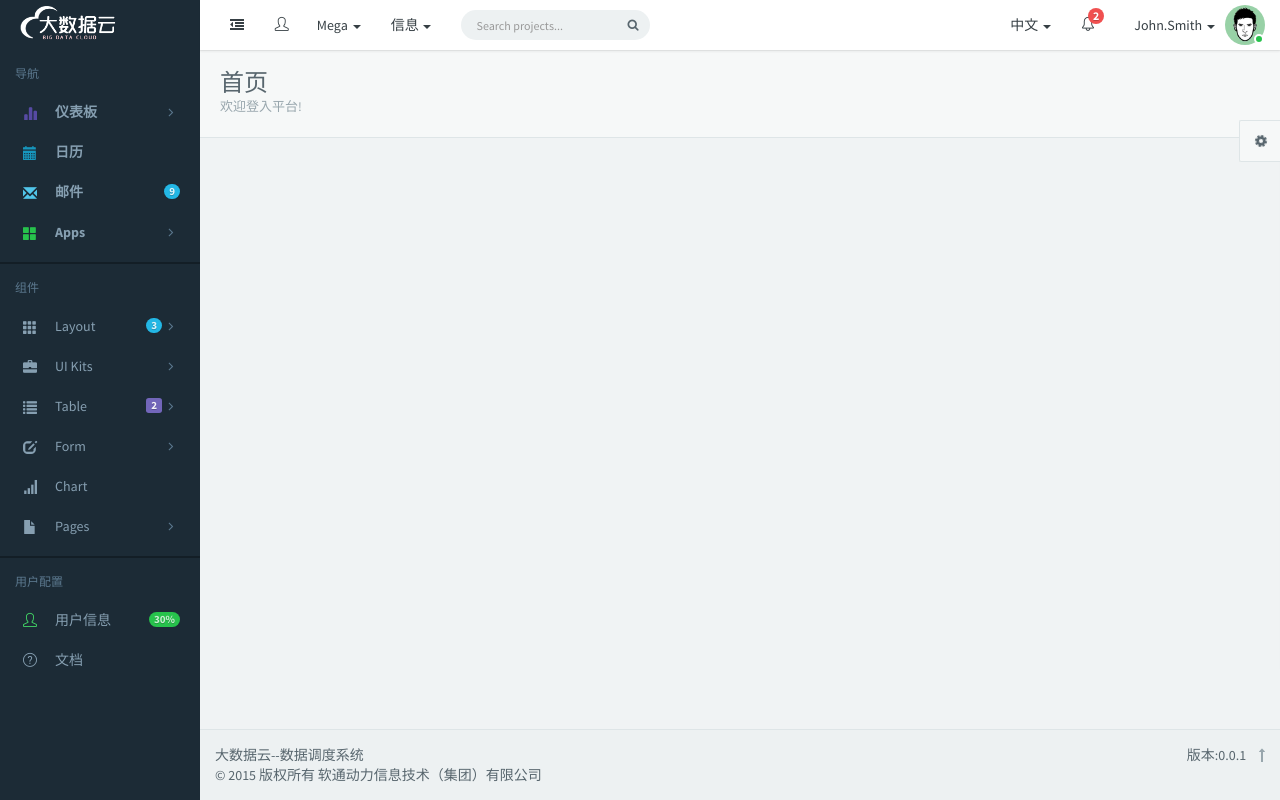
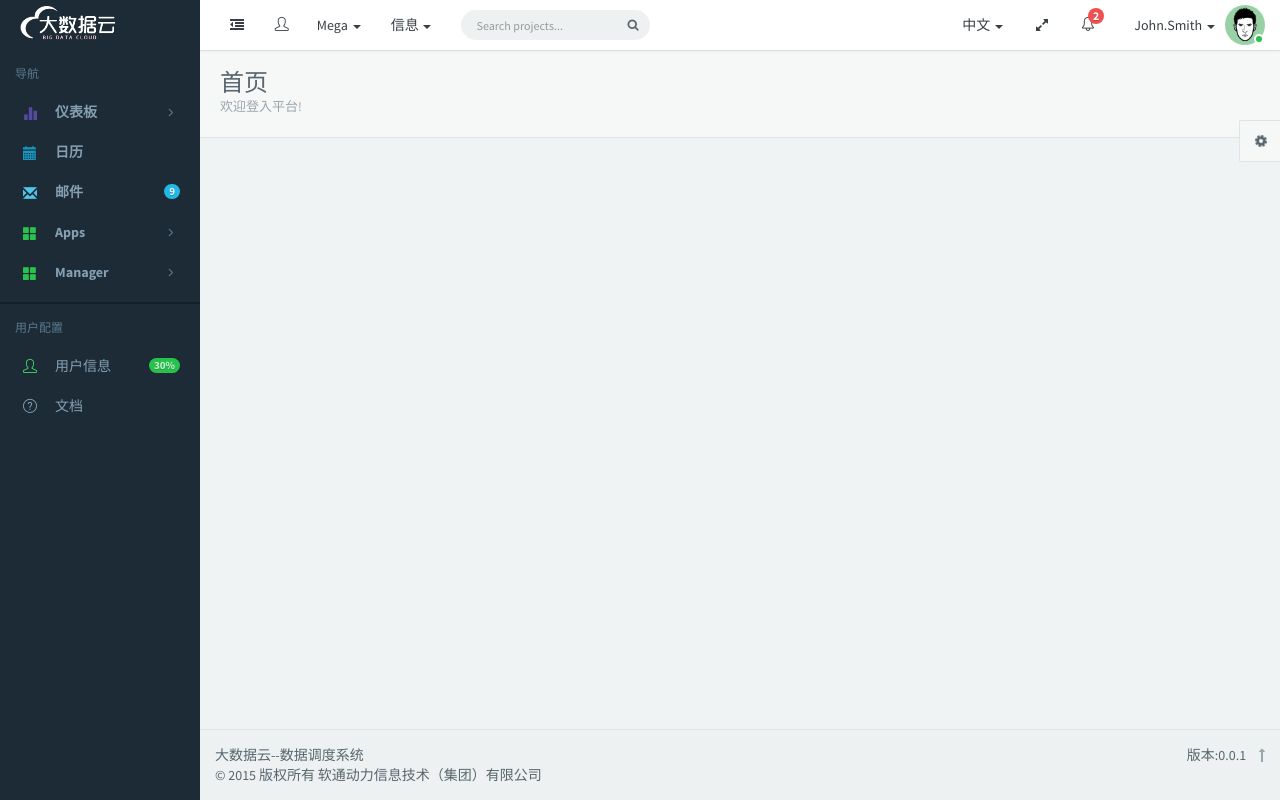
Before and after one commit to lidey/spark-worker, a Python web app: template templates/index.html in a window 1280 px wide. Run offline with Jinja, Linux system fonts and the light colour scheme; the template is opened without the code that fills it, so the values that code supplies are empty; some libraries are stand-ins or nearby versions.

Commit message:
添加任务模块

```diff
--- a/application.py
+++ b/application.py
@@ -10,7 +10,7 @@
     "static_path": os.path.join(os.path.dirname(__file__), "static"),
     "cookie_secret": "61oETzKXQAGaYdkL5gEmGeJJFuYh7EQnp2XdTP1o/Vo=",
     "login_url": "/user/login",
-    "xsrf_cookies": True,
+    "xsrf_cookies": False,
     'debug': True,
 }
 
--- a/static/js/config.js
+++ b/static/js/config.js
@@ -28,4 +28,8 @@
             $translateProvider.preferredLanguage('zh_CN');
             // Tell the module to store the language in the local storage
             $translateProvider.useLocalStorage();
-        }]);
+        }])
+        .config(function ($httpProvider) {
+            $httpProvider.defaults.xsrfCookieName = "_xsrf";
+            $httpProvider.defaults.xsrfHeaderName = "X-XSRFToken";
+        });
--- /dev/null
+++ b/static/js/router/job.js
@@ -0,0 +1,34 @@
+angular.module('app').run(
+    [          '$rootScope', '$state', '$stateParams',
+      function ($rootScope,   $state,   $stateParams) {
+          $rootScope.$state = $state;
+          $rootScope.$stateParams = $stateParams;
+      }
+    ]
+  ).config(['$stateProvider', function ($stateProvider) {
+        $stateProvider.state('app.job',{
+                        url: '/job',
+                        templateUrl: 'static/tpl/job/index.html',
+                        resolve: {
+                            deps: ['$ocLazyLoad',
+                                function ($ocLazyLoad) {
+                                     return $ocLazyLoad.load('textAngular').then(function(){
+                                    return $ocLazyLoad.load(['static/js/app/job/job.js',
+                                                   'static/js/app/job/job-service.js',
+                                                     'static/vendor/libs/moment.min.js']);
+                                         })
+                                }]
+                  }
+                    }).state('app.job.new',{
+                         url: '/add',
+                         templateUrl: 'static/tpl/job/job.new.html'
+                    }).state('app.job.list',{
+                         url: '/list/{status:[0-9]{1,5}}',
+                         templateUrl: 'static/tpl/job/job.list.html'
+                    }).state('app.job.info', {
+                         url: '/info/{id}',
+                         templateUrl: 'static/tpl/job/job.info.html'
+                    })
+
+
+    }])
--- a/static/tpl/blocks/nav.html
+++ b/static/tpl/blocks/nav.html
@@ -44,6 +44,7 @@
             <span class="font-bold" translate="aside.nav.EMAIL">Email</span>
         </a>
     </li>
+
     <li>
         <a href class="auto">
       <span class="pull-right text-muted">
@@ -76,291 +77,27 @@
             </li>
         </ul>
     </li>
-
-    <li class="line dk"></li>
-
-    <li class="hidden-folded padder m-t m-b-sm text-muted text-xs">
-        <span translate="aside.nav.components.COMPONENTS">Components</span>
-    </li>
     <li>
         <a href class="auto">
       <span class="pull-right text-muted">
         <i class="fa fa-fw fa-angle-right text"></i>
         <i class="fa fa-fw fa-angle-down text-active"></i>
       </span>
-            <b class="badge bg-info pull-right">3</b>
-            <i class="glyphicon glyphicon-th"></i>
-            <span>Layout</span>
+            <i class="glyphicon glyphicon-th-large icon text-success"></i>
+            <span class="font-bold">Manager</span>
         </a>
         <ul class="nav nav-sub dk">
             <li class="nav-sub-header">
                 <a href>
-                    <span>Layout</span>
+                    <span>Manager</span>
                 </a>
             </li>
             <li ui-sref-active="active">
-                <a ui-sref="layout.app">
-                    <span>Application</span>
+                <a ui-sref="app.job">
+                    <span>Jobs</span>
                 </a>
             </li>
-            <li ui-sref-active="active">
-                <a ui-sref="layout.fullwidth">
-                    <span>Full width</span>
-                </a>
-            </li>
-            <li ui-sref-active="active">
-                <a ui-sref="layout.mobile">
-                    <span>Mobile</span>
-                </a>
-            </li>
-        </ul>
-    </li>
-    <li ng-class="{active:$state.includes('app.ui')}">
-        <a href class="auto">
-      <span class="pull-right text-muted">
-        <i class="fa fa-fw fa-angle-right text"></i>
-        <i class="fa fa-fw fa-angle-down text-active"></i>
-      </span>
-            <i class="glyphicon glyphicon-briefcase icon"></i>
-            <span translate="aside.nav.components.ui_kits.UI_KITS">UI Kits</span>
-        </a>
-        <ul class="nav nav-sub dk">
-            <li class="nav-sub-header">
-                <a href>
-                    <span translate="aside.nav.components.ui_kits.UI_KITS">UI Kits</span>
-                </a>
-            </li>
-            <li ui-sref-active="active">
-                <a ui-sref="app.ui.buttons">
-                    <span translate="aside.nav.components.ui_kits.BUTTONS">Buttons</span>
-                </a>
-            </li>
-            <li ui-sref-active="active">
-                <a ui-sref="app.ui.icons">
-                    <b class="badge bg-info pull-right">3</b>
-                    <span translate="aside.nav.components.ui_kits.ICONS">Icons</span>
-                </a>
-            </li>
-            <li ui-sref-active="active">
-                <a ui-sref="app.ui.grid">
-                    <span translate="aside.nav.components.ui_kits.GRID">Grid</span>
-                </a>
-            </li>
-            <li ui-sref-active="active">
-                <a ui-sref="app.ui.widgets">
-                    <b class="badge bg-success pull-right">13</b>
-                    <span translate="aside.nav.WIDGETS">Widgets</span>
-                </a>
-            </li>
-            <li ui-sref-active="active">
-                <a ui-sref="app.ui.bootstrap">
-                    <b class="badge bg-primary pull-right">16</b>
-                    <span translate="aside.nav.components.ui_kits.BOOTSTRAP">Bootstrap</span>
-                </a>
-            </li>
-            <li ui-sref-active="active">
-                <a ui-sref="app.ui.sortable">
-                    <span translate="aside.nav.components.ui_kits.SORTABLE">Sortable</span>
-                </a>
-            </li>
-            <li ui-sref-active="active">
-                <a ui-sref="app.ui.portlet">
-                    <span translate="aside.nav.components.ui_kits.PORTLET">Portlet</span>
-                </a>
-            </li>
-            <li ui-sref-active="active">
-                <a ui-sref="app.ui.timeline">
-                    <span translate="aside.nav.components.ui_kits.TIMELINE">Timeline</span>
-                </a>
-            </li>
-            <li ui-sref-active="active">
-                <a ui-sref="app.ui.tree">
-                    <span>Tree</span>
-                </a>
-            </li>
-            <li ui-sref-active="active">
-                <a ui-sref="app.ui.toaster">
-                    <span>Toaster</span>
-                </a>
-            </li>
-            <li ui-sref-active="active">
-                <a ui-sref="app.ui.jvectormap">
-                    <span translate="aside.nav.components.ui_kits.VECTOR_MAP">Vector Map</span>
-                </a>
-            </li>
-            <li ui-sref-active="active">
-                <a ui-sref="app.ui.googlemap">
-                    <span>Google Map</span>
-                </a>
-            </li>
-        </ul>
-    </li>
-    <li ng-class="{active:$state.includes('app.table')}">
-        <a href class="auto">
-      <span class="pull-right text-muted">
-        <i class="fa fa-fw fa-angle-right text"></i>
-        <i class="fa fa-fw fa-angle-down text-active"></i>
-      </span>
-            <b class="label bg-primary pull-right">2</b>
-            <i class="glyphicon glyphicon-list"></i>
-            <span translate="aside.nav.components.table.TABLE">Table</span>
-        </a>
-        <ul class="nav nav-sub dk">
-            <li class="nav-sub-header">
-                <a href>
-                    <span translate="aside.nav.components.table.TABLE">Table</span>
-                </a>
-            </li>
-            <li ui-sref-active="active">
-                <a ui-sref="app.table.static">
-                    <span translate="aside.nav.components.table.TABLE_STATIC">Table static</span>
-                </a>
-            </li>
-            <li ui-sref-active="active">
-                <a ui-sref="app.table.datatable">
-                    <span translate="aside.nav.components.table.DATATABLE">Datatable</span>
-                </a>
-            </li>
-            <li ui-sref-active="active">
-                <a ui-sref="app.table.footable">
-                    <span translate="aside.nav.components.table.FOOTABLE">Footable</span>
-                </a>
-            </li>
-            <li ui-sref-active="active">
-                <a ui-sref="app.table.grid">
-                    <span>ngGrid</span>
-                </a>
-            </li>
-        </ul>
-    </li>
-    <li ng-class="{active:$state.includes('app.form')}">
-        <a href class="auto">
-      <span class="pull-right text-muted">
-        <i class="fa fa-fw fa-angle-right text"></i>
-        <i class="fa fa-fw fa-angle-down text-active"></i>
-      </span>
-            <i class="glyphicon glyphicon-edit"></i>
-            <span translate="aside.nav.components.form.FORM">Form</span>
-        </a>
-        <ul class="nav nav-sub dk">
-            <li class="nav-sub-header">
-                <a href>
-                    <span translate="aside.nav.components.form.FORM">Form</span>
-                </a>
-            </li>
-            <li ui-sref-active="active">
-                <a ui-sref="app.form.elements">
-                    <span translate="aside.nav.components.form.FORM_ELEMENTS">Form elements</span>
-                </a>
-            </li>
-            <li ui-sref-active="active">
-                <a ui-sref="app.form.validation">
-                    <span translate="aside.nav.components.form.FORM_VALIDATION">Form validation</span>
-                </a>
-            </li>
-            <li ui-sref-active="active">
-                <a ui-sref="app.form.wizard">
-                    <span translate="aside.nav.components.form.FORM_WIZARD">Form wizard</span>
-                </a>
-            </li>
-            <li ui-sref-active="active">
-                <a ui-sref="app.form.fileupload">
-                    <span>File upload</span>
-                </a>
-            </li>
-            <li ui-sref-active="active">
-                <a ui-sref="app.form.imagecrop">
-                    <span>Image crop</span>
-                </a>
-            </li>
-            <li ui-sref-active="active">
-                <a ui-sref="app.form.select">
-                    <span>Select</span>
-                </a>
-            </li>
-            <li ui-sref-active="active">
-                <a ui-sref="app.form.slider">
-                    <span>Slider</span>
-                </a>
-            </li>
-            <li ui-sref-active="active">
-                <a ui-sref="app.form.editor">
-                    <span>Editor</span>
-                </a>
-            </li>
-        </ul>
-    </li>
-    <li ui-sref-active="active">
-        <a ui-sref="app.chart">
-            <i class="glyphicon glyphicon-signal"></i>
-            <span translate="aside.nav.components.CHART">Chart</span>
-        </a>
-    </li>
-    <li ng-class="{active:$state.includes('app.page')}">
-        <a href class="auto">
-      <span class="pull-right text-muted">
-        <i class="fa fa-fw fa-angle-right text"></i>
-        <i class="fa fa-fw fa-angle-down text-active"></i>
-      </span>
-            <i class="glyphicon glyphicon-file icon"></i>
-            <span translate="aside.nav.components.pages.PAGES">Pages</span>
-        </a>
-        <ul class="nav nav-sub dk">
-            <li class="nav-sub-header">
-                <a href>
-                    <span translate="aside.nav.components.pages.PAGES">Pages</span>
-                </a>
-            </li>
-            <li ui-sref-active="active">
-                <a ui-sref="app.page.profile">
-                    <span translate="aside.nav.components.pages.PROFILE">Profile</span>
-                </a>
-            </li>
-            <li ui-sref-active="active">
-                <a ui-sref="app.page.post">
-                    <span translate="aside.nav.components.pages.POST">Post</span>
-                </a>
-            </li>
-            <li ui-sref-active="active">
-                <a ui-sref="app.page.search">
-                    <span translate="aside.nav.components.pages.SEARCH">Search</span>
-                </a>
-            </li>
-            <li ui-sref-active="active">
-                <a ui-sref="app.page.invoice">
-                    <span translate="aside.nav.components.pages.INVOICE">Invoice</span>
-                </a>
-            </li>
-            <li ui-sref-active="active">
-                <a ui-sref="app.page.price">
-                    <span>Price</span>
-                </a>
-            </li>
-            <li>
-                <a ui-sref="lockme">
-                    <span translate="aside.nav.components.pages.LOCK_SCREEN">Lock screen</span>
-                </a>
-            </li>
-            <li>
-                <a ui-sref="access.signin">
-                    <span translate="aside.nav.components.pages.SIGNIN">Signin</span>
-                </a>
-            </li>
-            <li>
-                <a ui-sref="access.signup">
-                    <span translate="aside.nav.components.pages.SIGNUP">Signup</span>
-                </a>
-            </li>
-            <li>
-                <a ui-sref="access.forgotpwd">
-                    <span translate="aside.nav.components.pages.FORGOT_PASSWORD">Forgot password</span>
-                </a>
-            </li>
-            <li>
-                <a ui-sref="access.404">
-                    <span translate="aside.nav.components.pages.404">404</span>
-                </a>
-            </li>
+
         </ul>
     </li>
 
--- a/templates/index.html
+++ b/templates/index.html
@@ -61,6 +61,8 @@
   <script src="static/js/directives/ui-toggleclass.js"></script>
   <script src="static/js/directives/ui-validate.js"></script>
   <script src="static/js/controllers/bootstrap.js"></script>
+  <script src="static/js/router/job.js"></script>
+
   <!-- Lazy loading -->
 </body>
 </html>
```
Also changed, not shown: app/core/base_handler.py (+17 -0 lines), app/handlers/job_handler.py (+67 -4 lines), app/model/job_model.py (added, +25 -0 lines), static/js/app/job/job-service.js (added, +49 -0 lines), static/js/app/job/job.js (added, +80 -0 lines), static/js/app/job/jobs.json (added, +10 -0 lines), static/tpl/job/index.html (added, +35 -0 lines), static/tpl/job/job.info.html (added, +24 -0 lines), static/tpl/job/job.list.html (added, +41 -0 lines), static/tpl/job/job.new.html (added, +24 -0 lines), app/core/tools.py (line endings or trailing spaces). Lines whose indentation alone changed are shown as unchanged.
